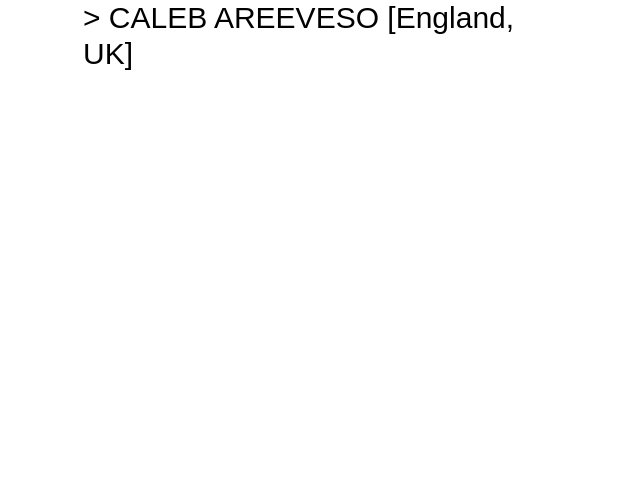
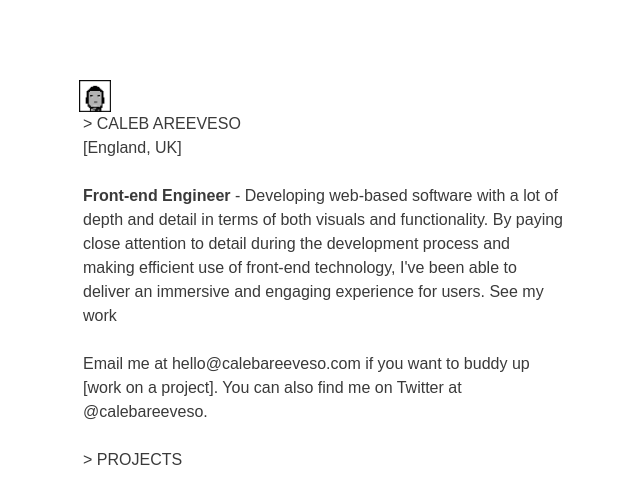
Before and after one commit to calebareeveso/calebareeveso.com, a Next.js app: page / in a window 1280 px wide. Shown: the top 504 px of the page, without its empty margins (317-957 px from the left). Built offline with nearby package versions, Linux system fonts and the light colour scheme; a web font is replaced by a local one.

Commit message:
feat: setup components with content

```diff
--- /dev/null
+++ b/components/about/index.js
@@ -0,0 +1,21 @@
+import Link from "next/link";
+import React from "react";
+
+export default function Index(props) {
+  return (
+    <div>
+      <h2>
+        <b>Front-end Engineer</b> - Developing web-based software with a lot of
+        depth and detail in terms of both visuals and functionality. By paying
+        close attention to detail during the development process and making
+        efficient use of front-end technology, I've been able to deliver an
+        immersive and engaging experience for users. See my work
+      </h2>
+      <br />
+      <h3>
+        Email me at hello@calebareeveso.com if you want to buddy up [work on a
+        project]. You can also find me on Twitter at @calebareeveso.
+      </h3>
+    </div>
+  );
+}
--- /dev/null
+++ b/components/header/index.js
@@ -0,0 +1,20 @@
+import Link from "next/link";
+import React from "react";
+import Image from "next/image";
+export default function Index(props) {
+  return (
+    <header className="mt-10 sm:mt-20">
+      <div className="h-[1.5rem] w-[1.5rem] mb-2 sm:mb-0 sm:w-[2rem] sm:h-[2rem] -ml-1 relative">
+        <Image
+          src={"/static/images/calebareveso_avatar.png"}
+          layout={"fill"}
+          className=""
+        />
+      </div>
+      <h1 className="text-base">
+        {" "}
+        {">"} CALEB AREEVESO <br /> [England, UK]
+      </h1>
+    </header>
+  );
+}
--- a/components/index.js
+++ b/components/index.js
@@ -1,2 +1,4 @@
-// export { default as Header } from "./header";
+export { default as Header } from "./header";
+export { default as About } from "./about";
+export { default as Projects } from "./projects";
 export { default as Layout } from "./layout";
--- a/components/layout/index.js
+++ b/components/layout/index.js
@@ -91,7 +91,7 @@ export default function Main({ children, ...props }) {
               />
             </Head>
 
-            <main>{children}</main>
+            <main className="grid gap-6 grid-cols-1">{children}</main>
           </div>
         </div>
       </div>
--- /dev/null
+++ b/components/projects/index.js
@@ -0,0 +1,6 @@
+import Link from "next/link";
+import React from "react";
+
+export default function Index(props) {
+  return <div>{">"} PROJECTS</div>;
+}
--- a/pages/index.js
+++ b/pages/index.js
@@ -2,13 +2,13 @@ import Head from "next/head";
 import Image from "next/image";
 
 // import components
-import { Layout } from "../components/index";
+import { Layout, Header, About, Projects } from "../components/index";
 export default function Home() {
   return (
     <Layout>
-      <header>
-        <h1 className="text-3xl"> {">"} CALEB AREEVESO [England, UK]</h1>
-      </header>
+      <Header />
+      <About />
+      <Projects />
     </Layout>
   );
 }
--- a/styles/globals.css
+++ b/styles/globals.css
@@ -13,4 +13,5 @@
 html,
 body {
   font-family: "Lekton", sans-serif;
+  color: #3a3a3a;
 }
```
